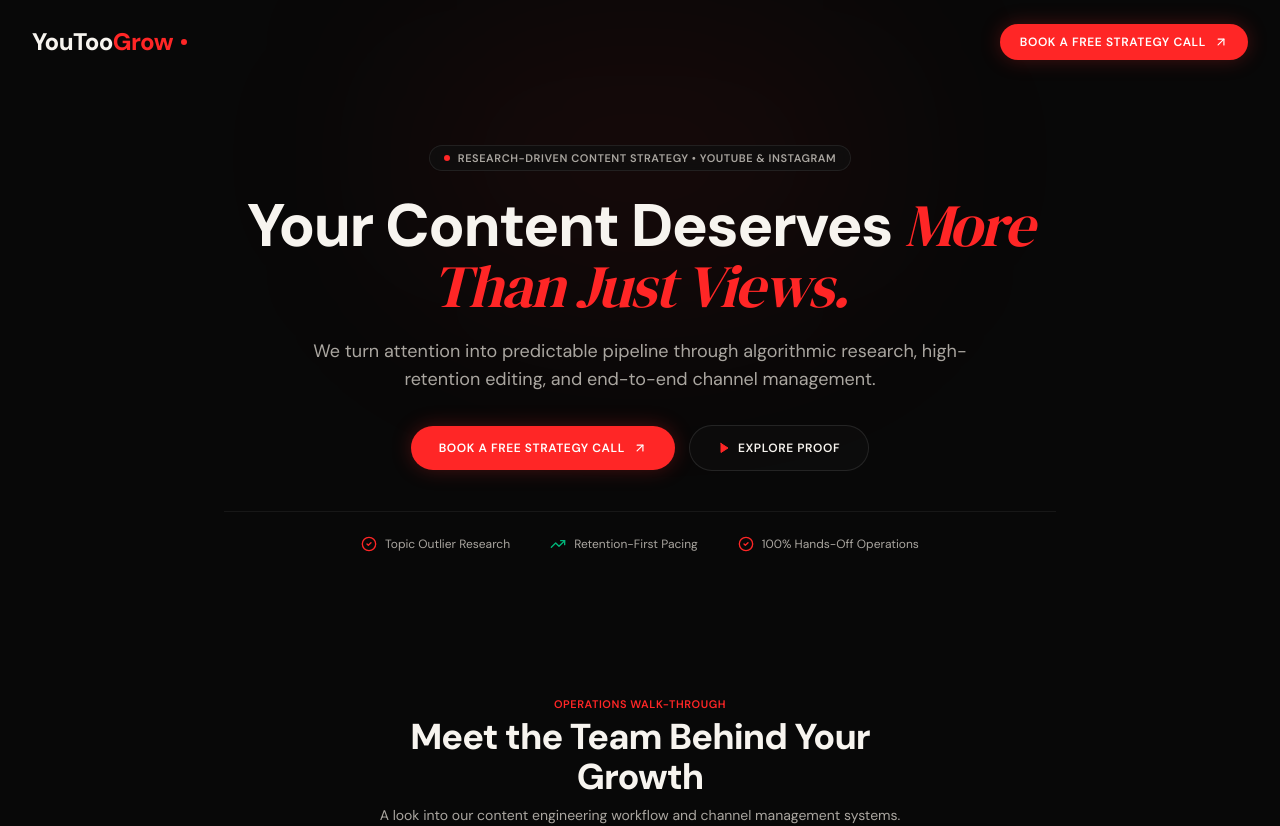
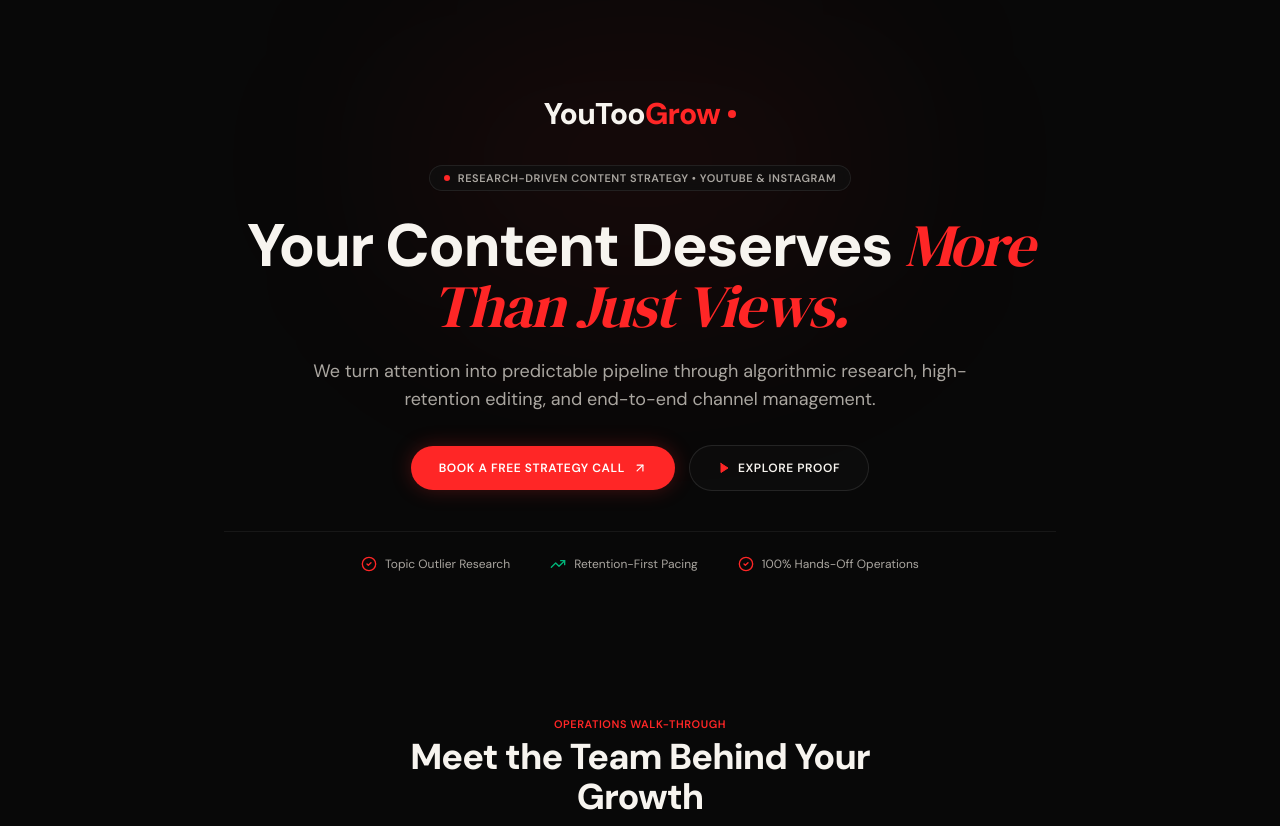
Before and after one commit to RITIKSINGH-DEOS/YouTooGrow, a Next.js app: page / in a window 1280 px wide. Shown: the top 826 px of the page. Built offline with nearby package versions, Linux system fonts and the light colour scheme.

Commit message:
chore(navbar): remove navbar completely and integrate top hero brand mark

```diff
--- a/src/app/page.tsx
+++ b/src/app/page.tsx
@@ -1,4 +1,3 @@
-import { Navbar } from "@/components/navigation/navbar";
 import { HeroSection } from "@/components/hero/hero-section";
 import { AgencyIntro } from "@/components/introduction/agency-intro";
 import { TrustMetrics } from "@/components/trust/trust-metrics";
@@ -14,42 +13,39 @@ import { Footer } from "@/components/navigation/footer";
 export default function HomePage() {
   return (
     <div className="min-h-screen bg-[#080808] text-[#f7f4ef] flex flex-col selection:bg-[#ff2626] selection:text-white">
-      {/* 1. Navigation Bar */}
-      <Navbar />
-
       <main className="flex-grow">
-        {/* 2. Hero Section */}
+        {/* 1. Hero Section */}
         <HeroSection />
 
-        {/* 3. Agency Introduction (Video-Ready Landscape Frame) */}
+        {/* 2. Agency Introduction (Video-Ready Landscape Frame) */}
         <AgencyIntro />
 
-        {/* 4. Social Proof / Trust Section */}
+        {/* 3. Social Proof / Trust Section */}
         <TrustMetrics />
 
-        {/* 5. Services Section (YouTube & Instagram) */}
+        {/* 4. Services Section (YouTube & Instagram) */}
         <ServicesSection />
 
-        {/* 6. How We Work (01 to 06 Workflow Timeline) */}
+        {/* 5. How We Work (01 to 06 Workflow Timeline) */}
         <HowWeWork />
 
-        {/* 7. Proof in Motion (Wall of Wins Infinite Marquee) */}
+        {/* 6. Proof in Motion (Wall of Wins Infinite Marquee) */}
         <ProofInMotion />
 
-        {/* 8. Case Studies Section */}
+        {/* 7. Case Studies Section */}
         <CaseStudiesSection />
 
-        {/* 9. Why Choose YouTooGrow (5 Core Pillars) */}
+        {/* 8. Why Choose YouTooGrow (5 Core Pillars) */}
         <WhyChooseUs />
 
-        {/* 10. Testimonials Section */}
+        {/* 9. Testimonials Section */}
         <TestimonialsSection />
 
-        {/* 11. Final CTA & Lead Booking */}
+        {/* 10. Final CTA & Lead Booking */}
         <BookingCTA />
       </main>
 
-      {/* 12. Footer */}
+      {/* 11. Footer */}
       <Footer />
     </div>
   );
--- a/src/components/hero/hero-section.tsx
+++ b/src/components/hero/hero-section.tsx
@@ -3,7 +3,7 @@ import { ArrowUpRight, Play, CheckCircle2, TrendingUp } from "lucide-react";
 
 export function HeroSection() {
   return (
-    <section className="relative pt-28 pb-14 md:pt-36 md:pb-20 overflow-hidden">
+    <section className="relative pt-16 pb-12 sm:pt-20 sm:pb-16 md:pt-24 md:pb-20 overflow-hidden">
       {/* Background Lighting Accent */}
       <div
         className="absolute top-1/4 left-1/2 -translate-x-1/2 -translate-y-1/2 w-[500px] h-[300px] bg-[#ff2626]/[0.06] rounded-full blur-[100px] pointer-events-none"
@@ -11,6 +11,20 @@ export function HeroSection() {
       />
 
       <div className="max-w-4xl mx-auto px-6 sm:px-8 text-center relative z-10">
+        {/* Brand Logo Header */}
+        <div className="mb-8">
+          <Link
+            href="/"
+            className="inline-flex items-center gap-2 group tracking-tight"
+            aria-label="YouTooGrow Home"
+          >
+            <span className="text-2xl sm:text-3xl font-black text-[#f7f4ef] tracking-tight">
+              YouToo<span className="text-[#ff2626]">Grow</span>
+            </span>
+            <span className="w-2 h-2 rounded-full bg-[#ff2626] group-hover:scale-150 transition-transform duration-200"></span>
+          </Link>
+        </div>
+
         {/* Subtle Authority Pill */}
         <div className="inline-flex items-center gap-2 px-3.5 py-1 rounded-full border border-white/[0.08] bg-[#101010]/80 backdrop-blur-sm mb-6">
           <span className="flex h-1.5 w-1.5 rounded-full bg-[#ff2626]"></span>
@@ -27,7 +41,7 @@ export function HeroSection() {
           </span>
         </h1>
 
-        {/* Supporting Headline - Short & Impactful */}
+        {/* Supporting Headline */}
         <p className="max-w-2xl mx-auto text-base sm:text-lg text-[#aaa6a0] font-normal leading-relaxed mb-8">
           We turn attention into predictable pipeline through algorithmic research, high-retention editing, and
           end-to-end channel management.
@@ -52,7 +66,7 @@ export function HeroSection() {
           </Link>
         </div>
 
-        {/* Value Anchors Strip - Clean & Compact */}
+        {/* Value Anchors Strip */}
         <div className="pt-6 border-t border-white/[0.06] flex flex-wrap items-center justify-center gap-6 sm:gap-10 text-xs text-[#aaa6a0]">
           <div className="flex items-center gap-2">
             <CheckCircle2 className="w-4 h-4 text-[#ff2626] shrink-0" />
```
